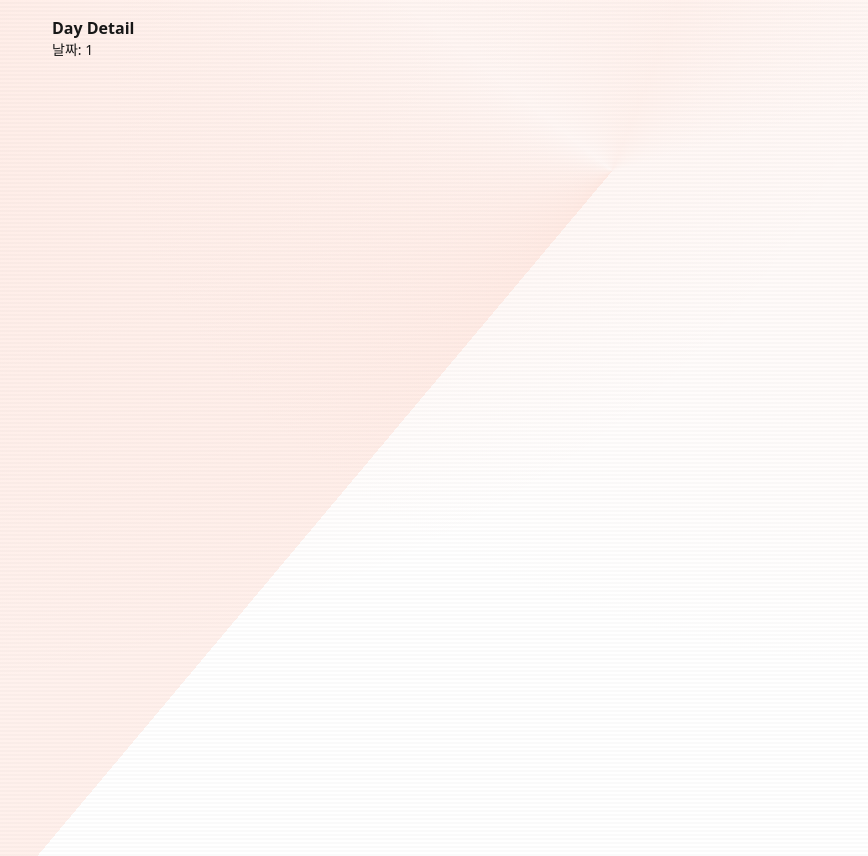
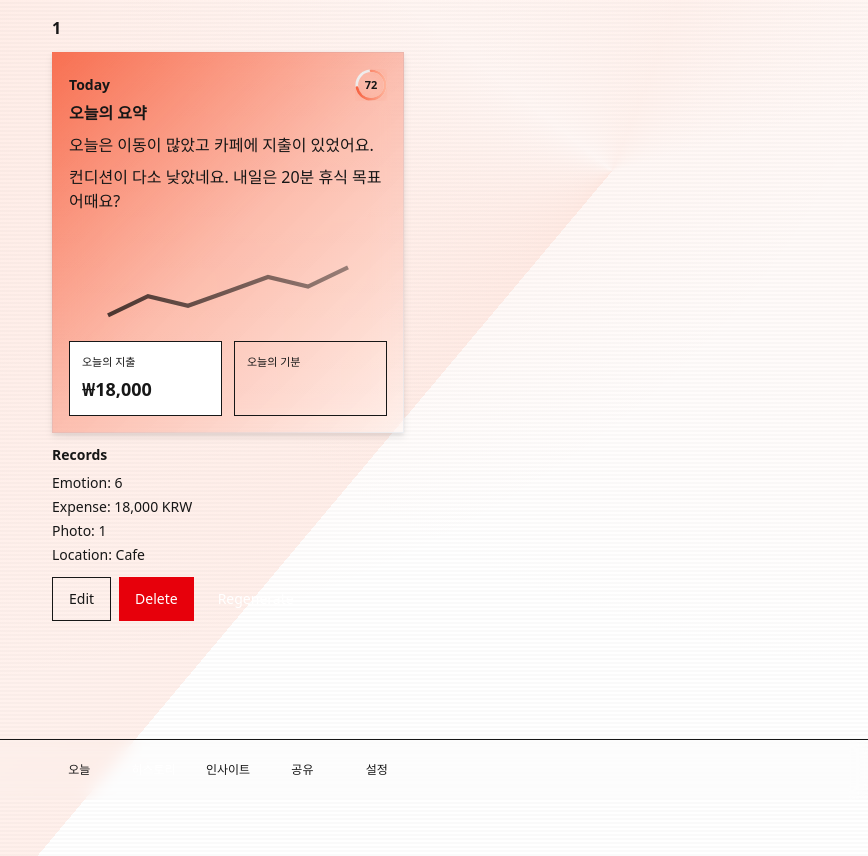
Before and after one commit to sjwoo1999/dayframe, a Next.js app: page /history/1 in a window 1280 px wide. Shown: the whole page, without its empty margins (412-1280 px from the left). Built offline with nearby package versions, Linux system fonts and the light colour scheme.

Commit message:
feat(detail): add Day Detail page with TodayCard, raw records, and mock actions (edit/delete/regenerate)

```diff
--- /dev/null
+++ b/src/app/history/[date]/Actions.client.tsx
@@ -0,0 +1,16 @@
+"use client";
+
+import { Button } from "@/components/ui/button";
+import { toast } from "@/components/ui/toast";
+import { useRouter } from "next/navigation";
+
+export function DetailActionsClient({ date }: { date: string }) {
+	const router = useRouter();
+	return (
+		<div className="flex gap-2">
+			<Button variant="outline" onClick={() => toast.info("Edit not implemented in mock")}>Edit</Button>
+			<Button variant="destructive" onClick={() => { if (confirm(`Delete ${date}?`)) { toast.success("Deleted (mock)"); router.push("/history"); } }}>Delete</Button>
+			<Button onClick={() => toast.success("Regenerated summary (mock)")}>Regenerate</Button>
+		</div>
+	);
+}
--- a/src/app/history/[date]/page.tsx
+++ b/src/app/history/[date]/page.tsx
@@ -1,12 +1,26 @@
-import { notFound } from "next/navigation";
+import { TodayCard } from "@/components/core/TodayCard";
+import { BottomNav } from "@/components/shell/BottomNav";
+import { DetailActionsClient } from "./Actions.client";
 
 export default async function DayDetailPage({ params }: { params: Promise<{ date: string }> }) {
 	const { date } = await params;
-	if (!date) return notFound();
 	return (
-		<main className="mx-auto max-w-sm p-4 min-h-dvh">
-			<h1 className="text-base font-semibold">Day Detail</h1>
-			<p className="text-sm text-[--ll-gray-500]">날짜: {date}</p>
+		<main className="mx-auto max-w-sm p-4 min-h-dvh bg-[--color-background] text-[--color-foreground]">
+			<h1 className="text-base font-semibold">{date}</h1>
+			<div className="mt-3 space-y-3">
+				<TodayCard />
+				<section aria-labelledby="raw-records">
+					<h2 id="raw-records" className="text-sm font-semibold">Records</h2>
+					<ul className="mt-2 space-y-1 text-sm text-[--color-muted]">
+						<li>Emotion: 6</li>
+						<li>Expense: 18,000 KRW</li>
+						<li>Photo: 1</li>
+						<li>Location: Cafe</li>
+					</ul>
+				</section>
+				<DetailActionsClient date={date} />
+			</div>
+			<BottomNav />
 		</main>
 	);
 }
```
